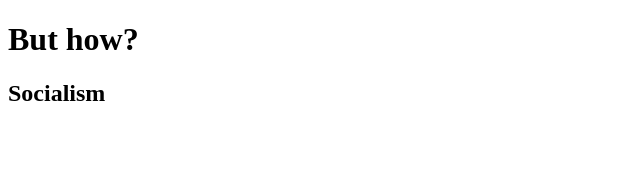
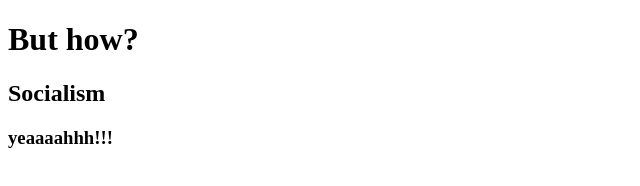
Before and after one commit to Coffee-For-You-And-Me/but-how, a plain HTML site: page index.html in a window 1280 px wide. Shown: the whole page, without its empty margins (0-640 px from the left). Drawn offline with Linux system fonts and the light colour scheme.

Commit message:
more changes

```diff
--- a/index.html
+++ b/index.html
@@ -9,5 +9,6 @@
 <body>
     <h1> But how?  </h1>
     <h2> Socialism</h2>
+    <h3> yeaaaahhh!!!</h3>
 </body>
 </html>
```
